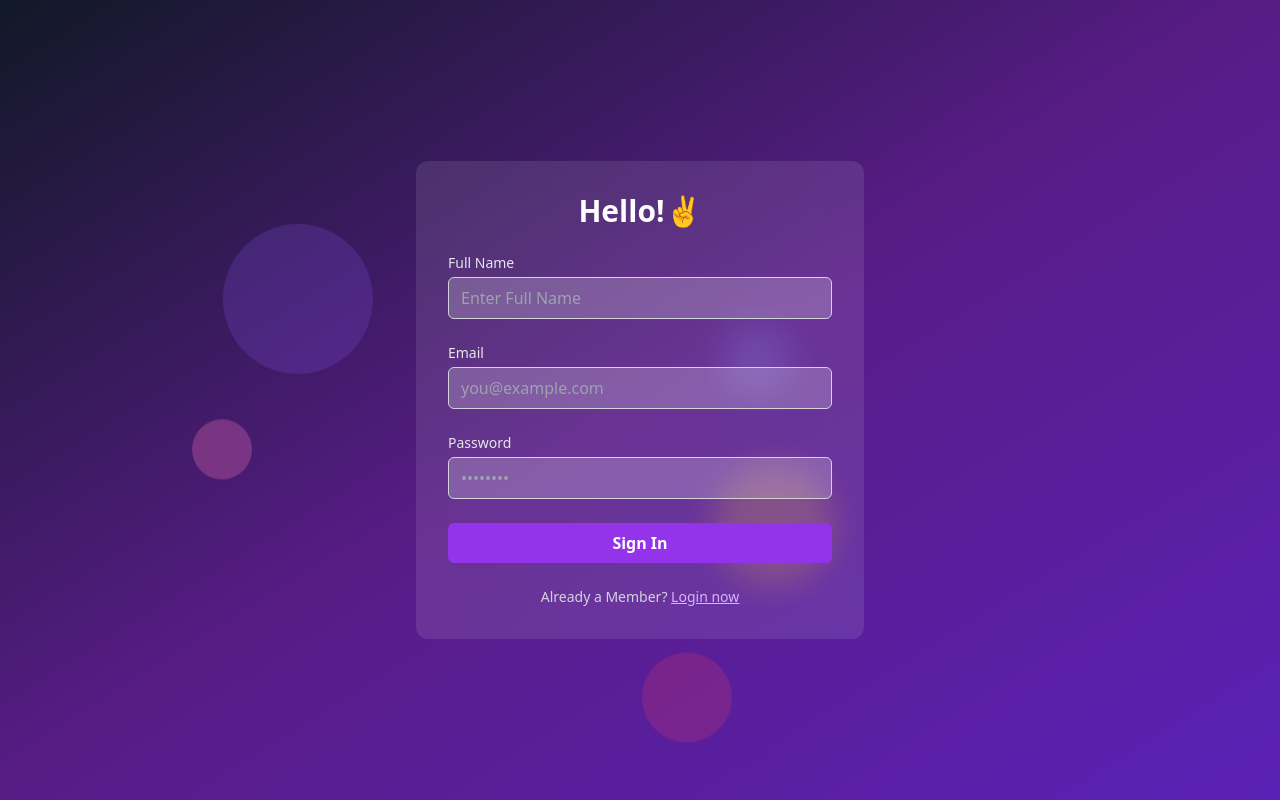
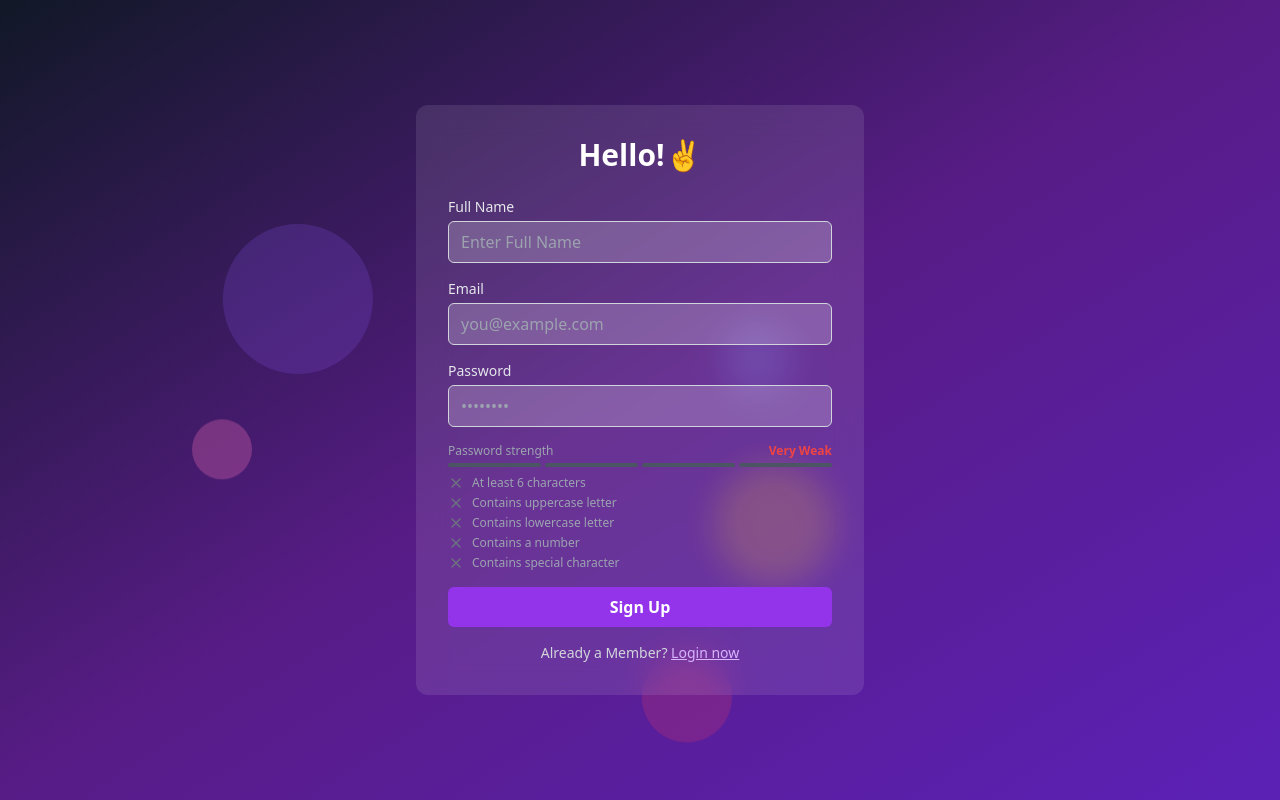
Before and after one commit to Prash766/auth-system, a React (Vite) app in the folder frontend/: page /signup in a window 1280 px wide. Built offline with nearby package versions, Linux system fonts and the light colour scheme.

Commit message:
Integrated password meter in Signup Page

```diff
--- /dev/null
+++ b/frontend/src/components/PasswordStrength.jsx
@@ -0,0 +1,86 @@
+import { Check, X } from "lucide-react";
+
+const PasswordCriteria = ({ password }) => {
+	const criteria = [
+		{ label: "At least 6 characters", met: password.length >= 6 },
+		{ label: "Contains uppercase letter", met: /[A-Z]/.test(password) },
+		{ label: "Contains lowercase letter", met: /[a-z]/.test(password) },
+		{ label: "Contains a number", met: /\d/.test(password) },
+		{ label: "Contains special character", met: /[^A-Za-z0-9]/.test(password) },
+	];
+
+	return (
+		<div className='mt-2 space-y-1'>
+			{criteria.map((item) => (
+				<div key={item.label} className='flex items-center text-xs'>
+					{item.met ? (
+						<Check className='size-4 text-green-400 mr-2' />
+					) : (
+						<X className='size-4 text-gray-500 mr-2' />
+					)}
+					<span className={item.met ? "text-green-400" : "text-gray-400"}>{item.label}</span>
+				</div>
+			))}
+		</div>
+	);
+};
+
+const PasswordStrengthMeter = ({ password }) => {
+	const getStrength = (pass) => {
+		let strength = 0;
+		if (pass.length >= 6) strength++;
+		if (pass.match(/[a-z]/) && pass.match(/[A-Z]/)) strength++;
+		if (pass.match(/\d/)) strength++;
+		if (pass.match(/[^a-zA-Z\d]/)) strength++;
+		return strength;
+	};
+	const strength = getStrength(password);
+
+	const getColor = (strength) => {
+		if (strength === 0) return "bg-red-500";
+		if (strength === 1) return "bg-red-400";
+		if (strength === 2) return "bg-yellow-500";
+		if (strength === 3) return "bg-yellow-400";
+		return "bg-green-500";
+	};
+
+	const getStrengthText = (strength) => {
+		if (strength === 0) return "Very Weak";
+		if (strength === 1) return "Weak";
+		if (strength === 2) return "Fair";
+		if (strength === 3) return "Good";
+		return "Strong";
+	};
+
+	// Get the text color based on strength
+	const getTextColor = (strength) => {
+		if (strength === 0 || strength === 1) return "text-red-500";
+		if (strength === 2) return "text-yellow-500";
+		return "text-green-400";
+	};
+
+	return (
+		<div className='mt-2'>
+			<div className='flex justify-between items-center mb-1'>
+				<span className='text-xs text-gray-400'>Password strength</span>
+				<span className={`text-xs font-semibold ${getTextColor(strength)}`}>
+					{getStrengthText(strength)}
+				</span>
+			</div>
+
+			<div className='flex space-x-1'>
+				{[...Array(4)].map((_, index) => (
+					<div
+						key={index}
+						className={`h-1 w-1/4 rounded-full transition-colors duration-300
+                ${index < strength ? getColor(strength) : "bg-gray-600"}
+              `}
+					/>
+				))}
+			</div>
+			<PasswordCriteria password={password} />
+		</div>
+	);
+};
+
+export default PasswordStrengthMeter;
--- a/frontend/src/pages/SignupPage.jsx
+++ b/frontend/src/pages/SignupPage.jsx
@@ -1,7 +1,15 @@
-import React from 'react'
+import React, { useState } from 'react'
 import { motion } from 'framer-motion'
+import { Mail } from 'lucide-react'
+import PasswordStrengthMeter from '../components/PasswordStrength'
 
 const SignupPage = () => {
+
+  const [fullName, setFullName] = useState("")
+  const [email, setEmail] = useState("")
+  const [password, setPassword] = useState("")
+
+
   return (
     <div className="flex items-center justify-center min-h-screen bg-gradient-to-br from-gray-900 via-purple-900 to-violet-800">
       <motion.div
@@ -22,7 +30,7 @@
           initial={{ x: -20, opacity: 0 }}
           animate={{ x: 0, opacity: 1 }}
           transition={{ delay: 0.5, duration: 0.8 }}
-          className='space-y-6'
+          className='space-y-4'
         >
           <motion.div
             initial={{ x: -20, opacity: 0 }}
@@ -34,6 +42,9 @@
             </label>
             <input
               type="text"
+              value={fullName}
+              onChange={(e) => setFullName(e.target.value)}
+
               id="fullname"
               className="w-full px-3 py-2 bg-white bg-opacity-20 border border-gray-300 rounded-md text-white placeholder-gray-400 focus:outline-none focus:ring-2 focus:ring-purple-500 focus:border-transparent transition duration-200"
               placeholder="Enter Full Name"
@@ -51,6 +62,8 @@
             </label>
             <input
               type="email"
+              value={email}
+              onChange={(e) => setEmail(e.target.value)}
               id="email"
               className="w-full px-3 py-2 bg-white bg-opacity-20 border border-gray-300 rounded-md text-white placeholder-gray-400 focus:outline-none focus:ring-2 focus:ring-purple-500 focus:border-transparent transition duration-200"
               placeholder="you@example.com"
@@ -67,6 +80,8 @@
             </label>
             <input
               type="password"
+              value={password}
+              onChange={(e) => setPassword(e.target.value)}
               id="password"
               className="w-full px-3 py-2 bg-white bg-opacity-20 border border-gray-300 rounded-md text-white placeholder-gray-400 focus:outline-none focus:ring-2 focus:ring-purple-500 focus:border-transparent transition duration-200"
               placeholder="••••••••"
@@ -74,11 +89,14 @@
             />
           </motion.div>
 
+
+          {/* Password strength*/}
+          <PasswordStrengthMeter password={password} />
           <motion.button
             whileTap={{ scale: 0.8 }}
             className='bg-purple-600 w-full rounded-md p-2 font-semibold text-white hover:bg-purple-700'
           >
-            Sign In
+            Sign Up
           </motion.button>
 
           <motion.p
```
